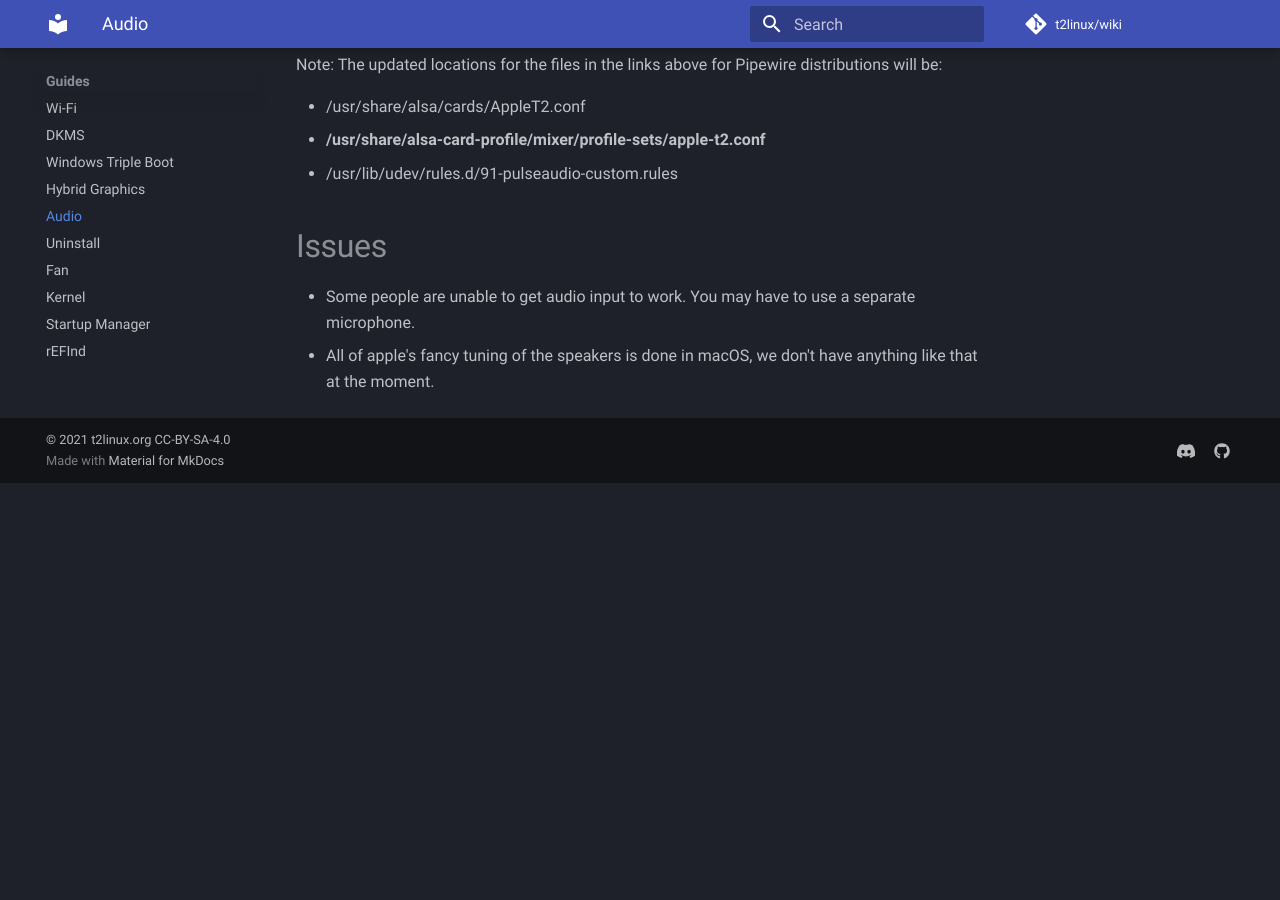
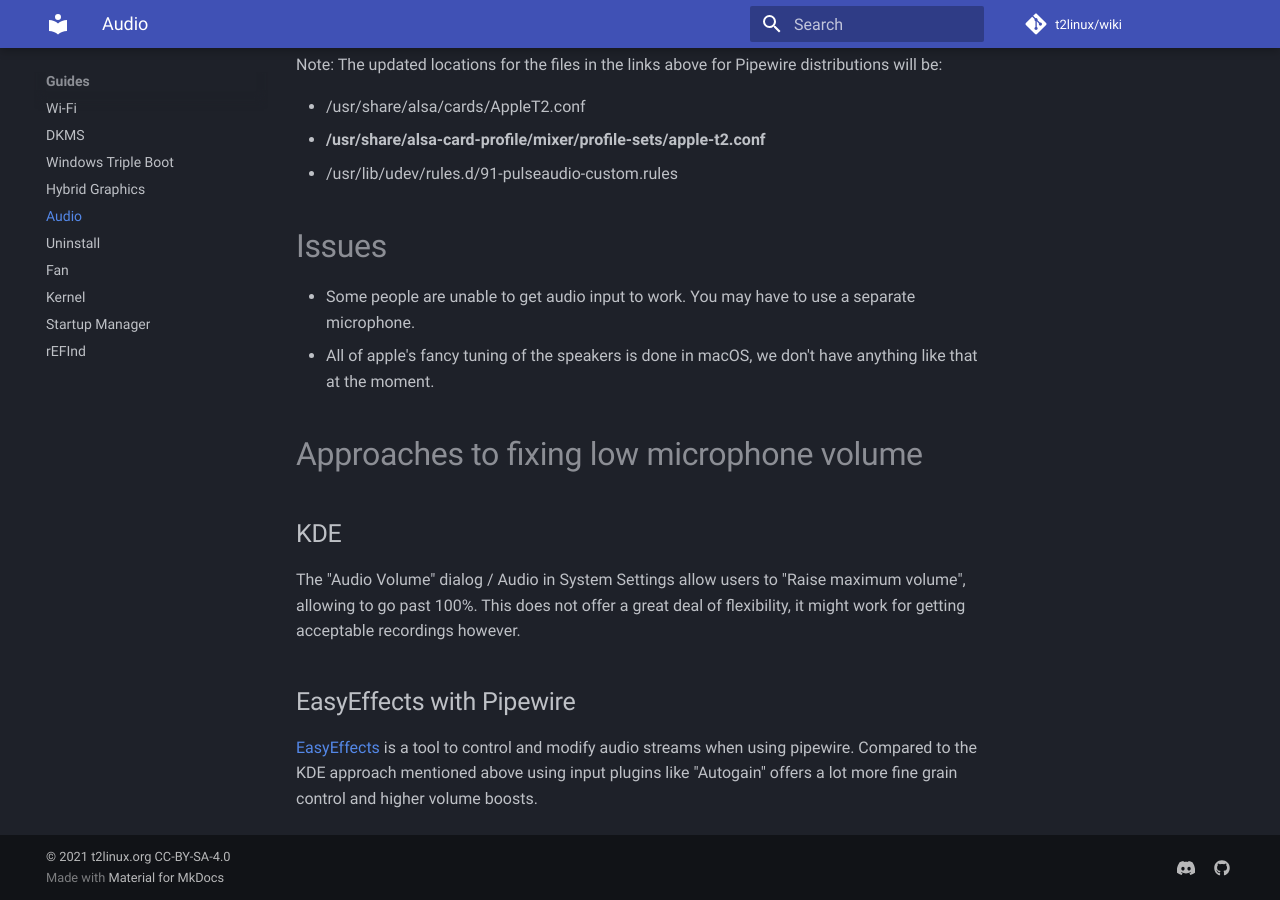
Before and after one commit to t2linux/wiki, an MkDocs documentation site: the page built from docs/guides/audio-config.md, in a window 1280 px wide and 900 px high, scrolled down 1471 px. Built offline with MkDocs 1.6.1 and Material for MkDocs 9.7.7, drawn with Linux system fonts in a browser that asks for light colours; comment, search, counter and statistics services are not loaded; before the commit the page ends 1954 px from its top, so only the background shows below that.

Commit message:
Guides: Document appraoches to fixing low microphone volume
Resolves #147

```diff
--- a/docs/guides/audio-config.md
+++ b/docs/guides/audio-config.md
@@ -51,3 +51,16 @@ Note: The updated locations for the files in the links above for Pipewire distri
 
 - Some people are unable to get audio input to work. You may have to use a separate microphone.
 - All of apple's fancy tuning of the speakers is done in macOS, we don't have anything like that at the moment.
+
+# Approaches to fixing low microphone volume
+
+## KDE
+
+The "Audio Volume" dialog / Audio in System Settings allow users to "Raise maximum volume", allowing to go past 100%. This
+does not offer a great deal of flexibility, it might work for getting acceptable recordings however.
+
+## EasyEffects with Pipewire
+
+[EasyEffects](https://github.com/wwmm/easyeffects) is a tool to control and modify audio streams when using pipewire. Compared
+to the KDE approach mentioned above using input plugins like "Autogain" offers a lot more fine grain control and higher volume
+boosts.
```
